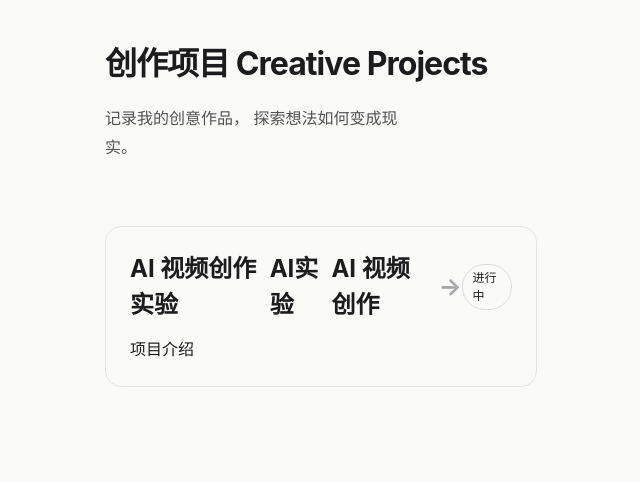
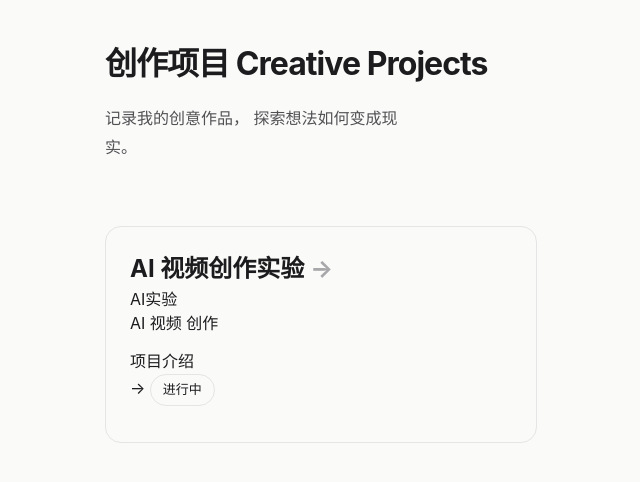
Before and after one commit to Jerry-Future666/Jerryhome, a Jekyll site: the page built from projects/index.md, in a window 1280 px wide. Shown: the top 482 px of the page, without its empty margins (319-959 px from the left). Built offline with Jekyll 4.4.1, drawn with Linux system fonts in a browser that asks for light colours.

Commit message:
Refactor project card layout and add tags section

```diff
--- a/projects/index.md
+++ b/projects/index.md
@@ -25,7 +25,8 @@ title: 创作项目 Creative Projects
 
         <article class="project-card">
 
-            <header class="project-card-header">
+
+            <div class="project-main">
 
 
                 <h2>
@@ -33,41 +34,68 @@ title: 创作项目 Creative Projects
                     <a class="content-link" href="{{ project.url | relative_url }}">
 
                         {{ project.title }}
-                        {% if project.category %}
-
-<p class="project-category">
-
-    {{ project.category }}
-
-</p>
-
-{% endif %}
-
-
-{% if project.tags %}
-
-<div class="project-tags">
-
-{% for tag in project.tags %}
-
-<span>
-    {{ tag }}
-</span>
-
-{% endfor %}
-
-</div>
-
-{% endif %}
 
                     </a>
 
                 </h2>
 
 
+
+                {% if project.category %}
+
+                <p class="project-category">
+
+                    {{ project.category }}
+
+                </p>
+
+                {% endif %}
+
+
+
+                {% if project.tags %}
+
+                <div class="project-tags">
+
+                    {% for tag in project.tags %}
+
+                    <span>
+                        {{ tag }}
+                    </span>
+
+                    {% endfor %}
+
+                </div>
+
+                {% endif %}
+
+
+
+                <p class="project-description">
+
+                    项目介绍
+
+                </p>
+
+
+            </div>
+
+
+
+            <div class="project-side">
+
+
+                <span class="project-arrow">
+
+                    →
+
+                </span>
+
+
+
                 {% if project.status %}
 
-                <span class="project-tag">
+                <span class="project-status">
 
                     {{ project.status }}
 
@@ -76,19 +104,7 @@ title: 创作项目 Creative Projects
                 {% endif %}
 
 
-            </header>
-
-
-
-            <p class="project-description">
-
-                {{ project.excerpt | strip_html | strip_newlines }}
-
-            </p>
-
-
-
-
+            </div>
 
 
 
```
